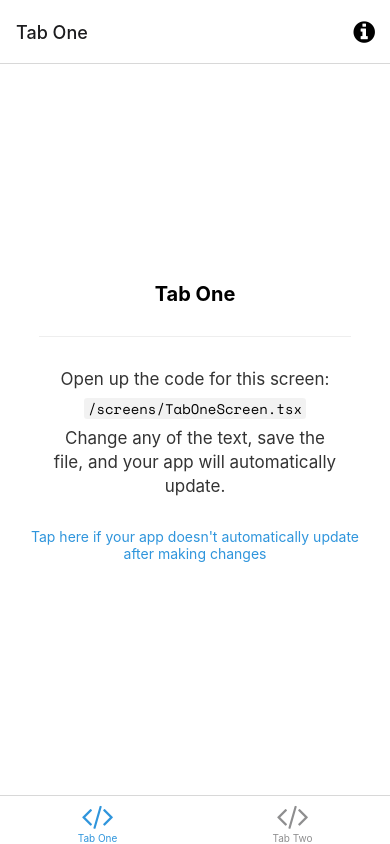
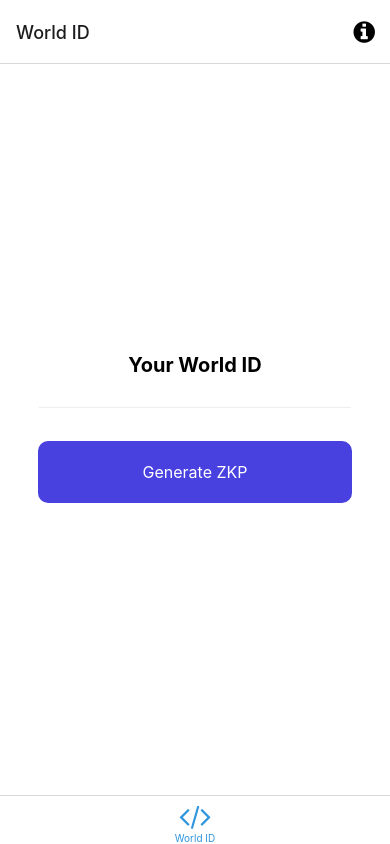
Before and after one commit to worldcoin/world-id-mobile-app, a React Native app: screen /WorldID in a window 390 px wide. Built offline with nearby package versions, Linux system fonts and the light colour scheme; what expo-linking would draw is missing.

Commit message:
move files around

```diff
--- /dev/null
+++ b/components/Button.tsx
@@ -0,0 +1,53 @@
+import { StyleSheet, View, Pressable, Text } from "react-native";
+
+export default function Button({
+  label,
+  onPress,
+}: {
+  label: string;
+  onPress?: () => void;
+}) {
+  return (
+    <View style={styles.buttonContainer}>
+      <Pressable
+        style={({ pressed }) => [
+          styles.button,
+          pressed ? styles.buttonPressed : {},
+        ]}
+        onPress={() => onPress?.()}
+      >
+        <Text style={styles.buttonLabel}>{label}</Text>
+      </Pressable>
+    </View>
+  );
+}
+
+const styles = StyleSheet.create({
+  buttonContainer: {
+    width: 320,
+    height: 68,
+    marginHorizontal: 20,
+    alignItems: "center",
+    justifyContent: "center",
+    padding: 3,
+  },
+  button: {
+    borderRadius: 10,
+    width: "100%",
+    height: "100%",
+    alignItems: "center",
+    justifyContent: "center",
+    flexDirection: "row",
+    backgroundColor: "#4940E0",
+  },
+  buttonPressed: {
+    backgroundColor: "#3B32C3",
+  },
+  buttonIcon: {
+    paddingRight: 8,
+  },
+  buttonLabel: {
+    color: "#fff",
+    fontSize: 16,
+  },
+});
--- a/components/EditScreenInfo.tsx
+++ /dev/null
@@ -1,79 +0,0 @@
-import * as WebBrowser from 'expo-web-browser';
-import { StyleSheet, TouchableOpacity } from 'react-native';
-
-import Colors from '../constants/Colors';
-import { MonoText } from './StyledText';
-import { Text, View } from './Themed';
-
-export default function EditScreenInfo({ path }: { path: string }) {
-  return (
-    <View>
-      <View style={styles.getStartedContainer}>
-        <Text
-          style={styles.getStartedText}
-          lightColor="rgba(0,0,0,0.8)"
-          darkColor="rgba(255,255,255,0.8)">
-          Open up the code for this screen:
-        </Text>
-
-        <View
-          style={[styles.codeHighlightContainer, styles.homeScreenFilename]}
-          darkColor="rgba(255,255,255,0.05)"
-          lightColor="rgba(0,0,0,0.05)">
-          <MonoText>{path}</MonoText>
-        </View>
-
-        <Text
-          style={styles.getStartedText}
-          lightColor="rgba(0,0,0,0.8)"
-          darkColor="rgba(255,255,255,0.8)">
-          Change any of the text, save the file, and your app will automatically update.
-        </Text>
-      </View>
-
-      <View style={styles.helpContainer}>
-        <TouchableOpacity onPress={handleHelpPress} style={styles.helpLink}>
-          <Text style={styles.helpLinkText} lightColor={Colors.light.tint}>
-            Tap here if your app doesn't automatically update after making changes
-          </Text>
-        </TouchableOpacity>
-      </View>
-    </View>
-  );
-}
-
-function handleHelpPress() {
-  WebBrowser.openBrowserAsync(
-    'https://docs.expo.io/get-started/create-a-new-app/#opening-the-app-on-your-phonetablet'
-  );
-}
-
-const styles = StyleSheet.create({
-  getStartedContainer: {
-    alignItems: 'center',
-    marginHorizontal: 50,
-  },
-  homeScreenFilename: {
-    marginVertical: 7,
-  },
-  codeHighlightContainer: {
-    borderRadius: 3,
-    paddingHorizontal: 4,
-  },
-  getStartedText: {
-    fontSize: 17,
-    lineHeight: 24,
-    textAlign: 'center',
-  },
-  helpContainer: {
-    marginTop: 15,
-    marginHorizontal: 20,
-    alignItems: 'center',
-  },
-  helpLink: {
-    paddingVertical: 15,
-  },
-  helpLinkText: {
-    textAlign: 'center',
-  },
-});
--- a/navigation/LinkingConfiguration.ts
+++ b/navigation/LinkingConfiguration.ts
@@ -15,14 +15,14 @@
     screens: {
       Root: {
         screens: {
-          TabOne: {
+          WorldID: {
             screens: {
-              TabOneScreen: 'one',
+              WorldIDScreen: 'worldID',
             },
           },
-          TabTwo: {
+          Settings: {
             screens: {
-              TabTwoScreen: 'two',
+              SettingsScreen: 'settings',
             },
           },
         },
--- a/navigation/index.tsx
+++ b/navigation/index.tsx
@@ -14,8 +14,8 @@
 import useColorScheme from '../hooks/useColorScheme';
 import ModalScreen from '../screens/ModalScreen';
 import NotFoundScreen from '../screens/NotFoundScreen';
-import TabOneScreen from '../screens/TabOneScreen';
-import TabTwoScreen from '../screens/TabTwoScreen';
+import TabOneScreen from '../screens/WorldIDScreen';
+import TabTwoScreen from '../screens/SettingsScreen';
 import { RootStackParamList, RootTabParamList, RootTabScreenProps } from '../types';
 import LinkingConfiguration from './LinkingConfiguration';
 
@@ -58,15 +58,15 @@
 
   return (
     <BottomTab.Navigator
-      initialRouteName="TabOne"
+      initialRouteName="WorldID"
       screenOptions={{
         tabBarActiveTintColor: Colors[colorScheme].tint,
       }}>
       <BottomTab.Screen
-        name="TabOne"
+        name="WorldID"
         component={TabOneScreen}
-        options={({ navigation }: RootTabScreenProps<'TabOne'>) => ({
-          title: 'Tab One',
+        options={({ navigation }: RootTabScreenProps<'WorldID'>) => ({
+          title: 'World ID',
           tabBarIcon: ({ color }) => <TabBarIcon name="code" color={color} />,
           headerRight: () => (
             <Pressable
@@ -84,14 +84,14 @@
           ),
         })}
       />
-      <BottomTab.Screen
-        name="TabTwo"
+      {/* <BottomTab.Screen
+        name="Settings"
         component={TabTwoScreen}
         options={{
-          title: 'Tab Two',
+          title: 'Settings',
           tabBarIcon: ({ color }) => <TabBarIcon name="code" color={color} />,
         }}
-      />
+      /> */}
     </BottomTab.Navigator>
   );
 }
--- a/screens/ModalScreen.tsx
+++ b/screens/ModalScreen.tsx
@@ -1,7 +1,5 @@
 import { StatusBar } from 'expo-status-bar';
 import { Platform, StyleSheet } from 'react-native';
-
-import EditScreenInfo from '../components/EditScreenInfo';
 import { Text, View } from '../components/Themed';
 
 export default function ModalScreen() {
@@ -9,7 +7,6 @@
     <View style={styles.container}>
       <Text style={styles.title}>Modal</Text>
       <View style={styles.separator} lightColor="#eee" darkColor="rgba(255,255,255,0.1)" />
-      <EditScreenInfo path="/screens/ModalScreen.tsx" />
 
       {/* Use a light status bar on iOS to account for the black space above the modal */}
       <StatusBar style={Platform.OS === 'ios' ? 'light' : 'auto'} />
--- /dev/null
+++ b/screens/SettingsScreen.tsx
@@ -0,0 +1,28 @@
+import { StyleSheet } from 'react-native';
+import { Text, View } from '../components/Themed';
+
+const styles = StyleSheet.create({
+  container: {
+    flex: 1,
+    alignItems: 'center',
+    justifyContent: 'center',
+  },
+  title: {
+    fontSize: 20,
+    fontWeight: 'bold',
+  },
+  separator: {
+    marginVertical: 30,
+    height: 1,
+    width: '80%',
+  },
+});
+
+
+export default function SettingsScreen() {
+  return (
+    <View style={styles.container}>
+      <Text style={styles.title}>Coming soon!</Text>
+    </View>
+  );
+}
--- a/screens/TabOneScreen.tsx
+++ /dev/null
@@ -1,32 +0,0 @@
-import { StyleSheet } from 'react-native';
-
-import EditScreenInfo from '../components/EditScreenInfo';
-import { Text, View } from '../components/Themed';
-import { RootTabScreenProps } from '../types';
-
-export default function TabOneScreen({ navigation }: RootTabScreenProps<'TabOne'>) {
-  return (
-    <View style={styles.container}>
-      <Text style={styles.title}>Tab One</Text>
-      <View style={styles.separator} lightColor="#eee" darkColor="rgba(255,255,255,0.1)" />
-      <EditScreenInfo path="/screens/TabOneScreen.tsx" />
-    </View>
-  );
-}
-
-const styles = StyleSheet.create({
-  container: {
-    flex: 1,
-    alignItems: 'center',
-    justifyContent: 'center',
-  },
-  title: {
-    fontSize: 20,
-    fontWeight: 'bold',
-  },
-  separator: {
-    marginVertical: 30,
-    height: 1,
-    width: '80%',
-  },
-});
--- a/screens/TabTwoScreen.tsx
+++ b/screens/WorldIDScreen.tsx
@@ -1,14 +1,14 @@
 import { StyleSheet } from 'react-native';
+import Button from '../components/Button';
+import { Text, View } from '../components/Themed';
+import { RootTabScreenProps } from '../types';
 
-import EditScreenInfo from '../components/EditScreenInfo';
-import { Text, View } from '../components/Themed';
-
-export default function TabTwoScreen() {
+export default function WorldIDScreen({ navigation }: RootTabScreenProps<'WorldID'>) {
   return (
     <View style={styles.container}>
-      <Text style={styles.title}>Tab Two</Text>
+      <Text style={styles.title}>Your World ID</Text>
       <View style={styles.separator} lightColor="#eee" darkColor="rgba(255,255,255,0.1)" />
-      <EditScreenInfo path="/screens/TabTwoScreen.tsx" />
+      <Button label='Generate ZKP' />
     </View>
   );
 }
--- a/types.tsx
+++ b/types.tsx
@@ -25,8 +25,8 @@
 >;
 
 export type RootTabParamList = {
-  TabOne: undefined;
-  TabTwo: undefined;
+  WorldID: undefined;
+  Settings: undefined;
 };
 
 export type RootTabScreenProps<Screen extends keyof RootTabParamList> = CompositeScreenProps<
```
Also changed, not shown: cspell.json (added, +16 -0 lines).
